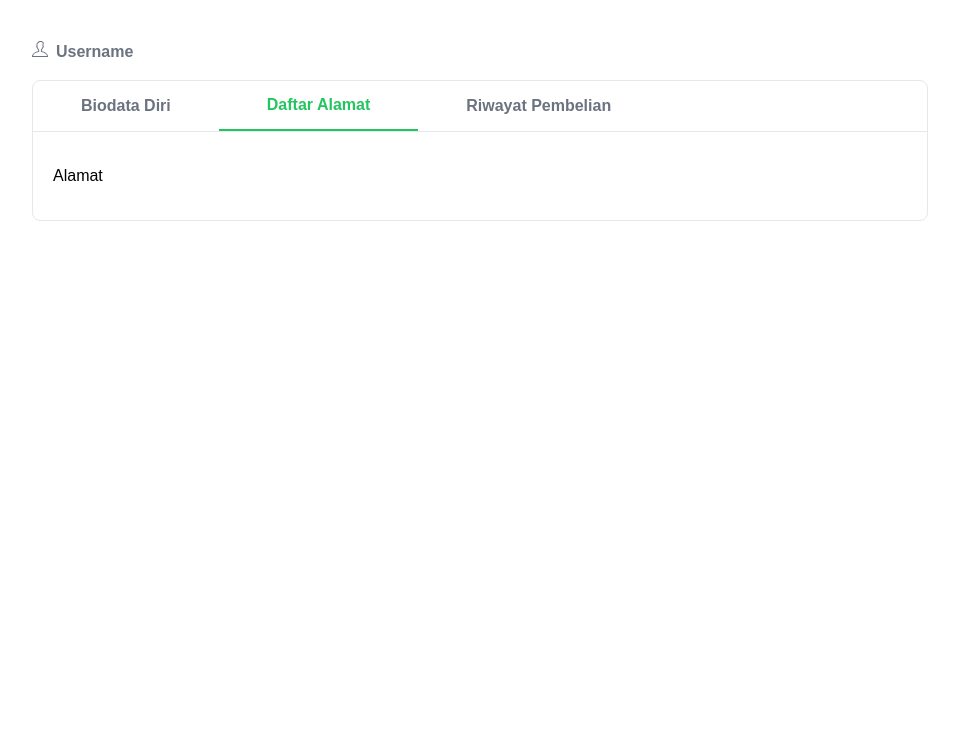
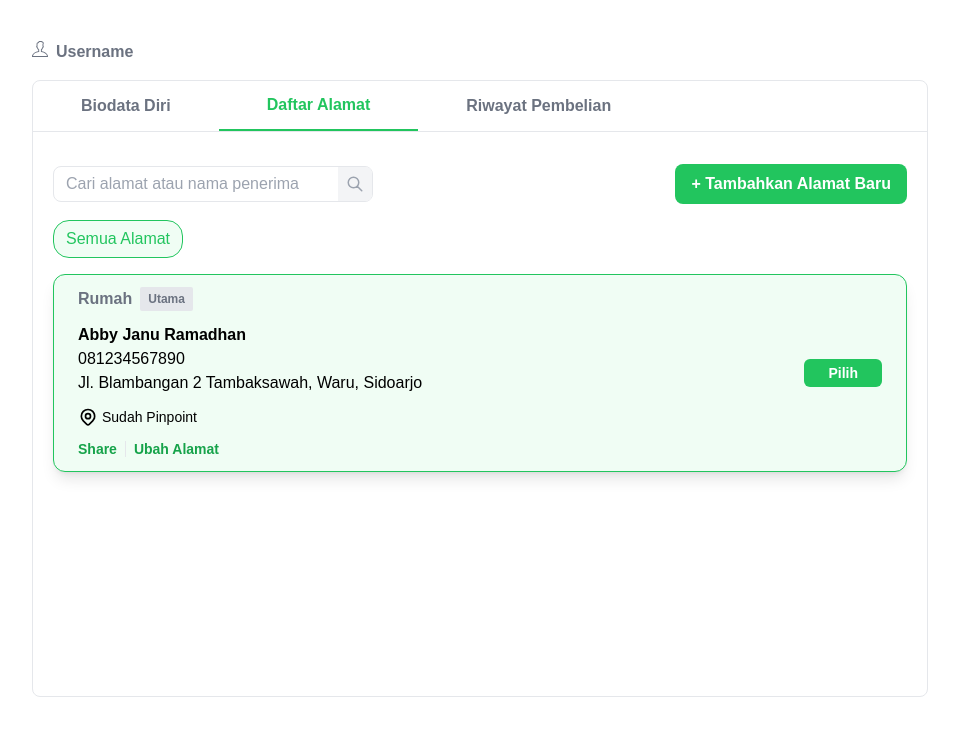
Before and after one commit to januramadhan22/kokopedia-next, a Next.js app: page /Profile in a window 1280 px wide. Both pictures are taken after a click on the button "Daftar Alamat". Shown: the top 736 px of the page, without its empty margins (160-1119 px from the left). Built offline with nearby package versions, Linux system fonts and the light colour scheme.

Commit message:
slicing alamat dan riwayat

```diff
--- a/components/Header.jsx
+++ b/components/Header.jsx
@@ -27,7 +27,7 @@ function Header() {
           type="submit"
           className="w-full flex items-center border rounded-lg text-sm"
         >
-          <div className="w-full  px-3 py-1">
+          <div className="w-full px-3 py-1">
             <input
               type="text"
               placeholder="Cari di Kokopedia"
--- a/pages/Profile.jsx
+++ b/pages/Profile.jsx
@@ -1,10 +1,56 @@
 import React, { useState } from "react";
 import { TfiUser } from "react-icons/tfi";
+import { HiOutlineSearch, HiOutlineLocationMarker } from "react-icons/hi";
+import { RiArrowDownSLine } from "react-icons/ri";
 
 function Profile() {
   const [bio, setBio] = useState(true);
   const [alamat, setAlamat] = useState(false);
   const [riwayat, setRiwayat] = useState(false);
+  const [listProducts, setListProducts] = useState(false);
+
+  const transactions = [
+    {
+      id: 1,
+      product: "Pulsa",
+      phone_number: "08123456789",
+      provider: "Smartfren",
+      date: "02-Januari-2023",
+      transaction_id: "IVR/20220714/XXII/VII/1256527131",
+      price: 99500,
+      status: "Berhasil",
+    },
+    {
+      id: 2,
+      product: "Pulsa",
+      phone_number: "08123456789",
+      provider: "Smartfren",
+      date: "18-Januari-2023",
+      transaction_id: "IVR/20220312/XXII/III/1081578077",
+      price: 99500,
+      status: "Menunggu Pembayaran",
+    },
+  ];
+
+  const listProductsType = [
+    { category: "Semua Produk", type: null },
+    {
+      category: "Belanja",
+      type: ["Fashion", "Elektronik", "Ibu & Bayi", "dan lainnya"],
+    },
+    {
+      category: "Top-UP & Tagihan",
+      type: ["Pulsa", "Tagihan Listrik", "Donasi", "dan lainnya"],
+    },
+    {
+      category: "Travel & Entertainment",
+      type: ["Tiket Pesawat", "Hotel", "dan lainnya"],
+    },
+    {
+      category: "Keuangan",
+      type: ["Emas", "Asuransi", "Reksa Dana", "dan lainnya"],
+    },
+  ];
 
   return (
     <div className="w-full py-10 px-48 space-y-4">
@@ -12,7 +58,7 @@ function Profile() {
         <TfiUser />
         <p className="font-semibold">Username</p>
       </div>
-      <div className="w-full border rounded-lg">
+      <div className="w-full min-h-max border rounded-lg">
         {/* Button Menu */}
         <div className="w-full flex border-b font-semibold text-gray-500">
           <button
@@ -135,8 +181,125 @@ function Profile() {
                 </div>
               </div>
             </div>
+          ) : alamat ? (
+            <div className="w-full min-h-[500px] flex flex-col gap-4">
+              <div className="w-full flex justify-between items-center">
+                <form className="w-80 flex items-center border rounded-lg focus:border-green-500">
+                  <div className="w-full px-3 py-1">
+                    <input
+                      type="text"
+                      placeholder="Cari alamat atau nama penerima"
+                      className="w-full bg-transparent focus:outline-none"
+                    />
+                  </div>
+                  <button className="p-2 bg-gray-100 rounded-r-md text-lg hover:brightness-90">
+                    <HiOutlineSearch className="text-gray-400 font-bold" />
+                  </button>
+                </form>
+                <button className="px-4 py-2 bg-green-500 text-white font-semibold rounded-lg hover:bg-green-700 transition-colors ease duration-200">
+                  + Tambahkan Alamat Baru
+                </button>
+              </div>
+              <div>
+                <button className="px-3 py-1.5 border border-green-500 bg-green-50 rounded-2xl text-green-500">
+                  Semua Alamat
+                </button>
+              </div>
+              <div className="w-full py-3 px-6 flex items-center border border-green-500 bg-green-50 rounded-xl shadow-lg">
+                <div className="w-11/12 flex flex-col gap-3 ">
+                  <div className="flex gap-2 items-center text-gray-500">
+                    <h4 className="font-semibold ">Rumah</h4>
+                    <p className="text-xs py-1 p-2 rounded-sm font-semibold bg-gray-200">
+                      Utama
+                    </p>
+                  </div>
+                  <div className="w-full text-left">
+                    <h4 className="font-semibold">Abby Janu Ramadhan</h4>
+                    <p>081234567890</p>
+                    <p className="truncate">
+                      Jl. Blambangan 2 Tambaksawah, Waru, Sidoarjo
+                    </p>
+                  </div>
+                  <div className="flex items-center gap-1 text-sm">
+                    <HiOutlineLocationMarker className="text-xl " />
+                    Sudah Pinpoint
+                  </div>
+                  <div className="flex gap-2 items-center">
+                    <button className="text-green-600 font-semibold text-sm">
+                      Share
+                    </button>
+                    <span className="h-4 border-r"></span>
+                    <button className="text-green-600 font-semibold text-sm">
+                      Ubah Alamat
+                    </button>
+                  </div>
+                </div>
+                <div>
+                  <button className="px-6 py-1 rounded-md bg-green-500 text-white text-sm font-semibold hover:bg-green-700 transition-colors ease duration-200">
+                    Pilih
+                  </button>
+                </div>
+              </div>
+            </div>
           ) : (
-            "Alamat"
+            riwayat && (
+              <div className="w-full min-h-[500px] flex flex-col gap-4">
+                <div className="w-full flex items-center gap-5">
+                  <form className="w-80 flex items-center border rounded-lg focus:border-green-500">
+                    <div className="w-full px-3 py-1">
+                      <input
+                        type="text"
+                        placeholder="Cari transaksimu disini"
+                        className="w-full bg-transparent focus:outline-none"
+                      />
+                    </div>
+                    <button className="p-2 bg-gray-100 rounded-r-md text-lg hover:brightness-90">
+                      <HiOutlineSearch className="text-gray-400 font-bold" />
+                    </button>
+                  </form>
+                  <div
+                    className="w-60 relative"
+                    onClick={() => setListProducts(!listProducts)}
+                  >
+                    <div
+                      className={`w-full px-4 py-2 flex justify-between items-center border rounded-md cursor-pointer transition ease duration-200 ${
+                        listProducts && "rounded-t-md rounded-b-none"
+                      }`}
+                    >
+                      <p>Semua Produk</p>
+                      <RiArrowDownSLine
+                        className={`scale-150 rounded-full font-bold text-gray-400 transition-transform ease-linear duration-150 ${
+                          listProducts && "-rotate-180 "
+                        }`}
+                      />
+                    </div>
+                    {listProducts && (
+                      <div className="absolute flex flex-col w-full max-h-60 overflow-y-scroll p-1 border rounded-b-md bg-white">
+                        {listProductsType.map((item) => (
+                          <button
+                            key={item}
+                            className="w-full px-3 py-2 flex flex-col items-start rounded-md text-left hover:bg-gray-200"
+                          >
+                            {item.category}
+                            <span className="text-xs text-gray-400">
+                              {item.type == null ? item.type : item.type + " "}
+                            </span>
+                          </button>
+                        ))}
+                      </div>
+                    )}
+                  </div>
+                </div>
+                <div>
+                  <button className="px-3 py-1.5 border border-green-500 bg-green-50 rounded-2xl text-green-500">
+                    Semua Alamat
+                  </button>
+                </div>
+                <div className="w-full py-3 px-6 flex items-center border border-green-500 bg-green-50 rounded-xl shadow-lg">
+                  Riwayat
+                </div>
+              </div>
+            )
           )}
         </div>
       </div>
```
